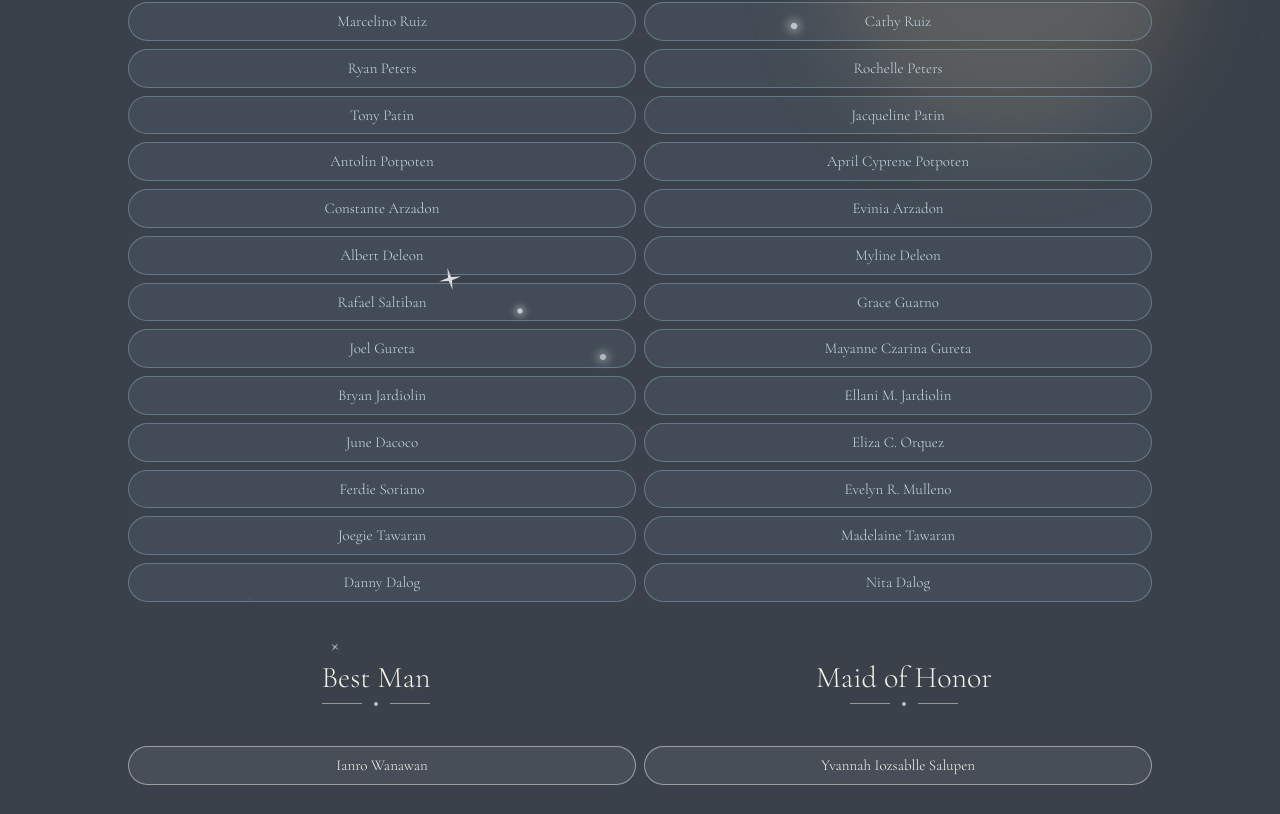
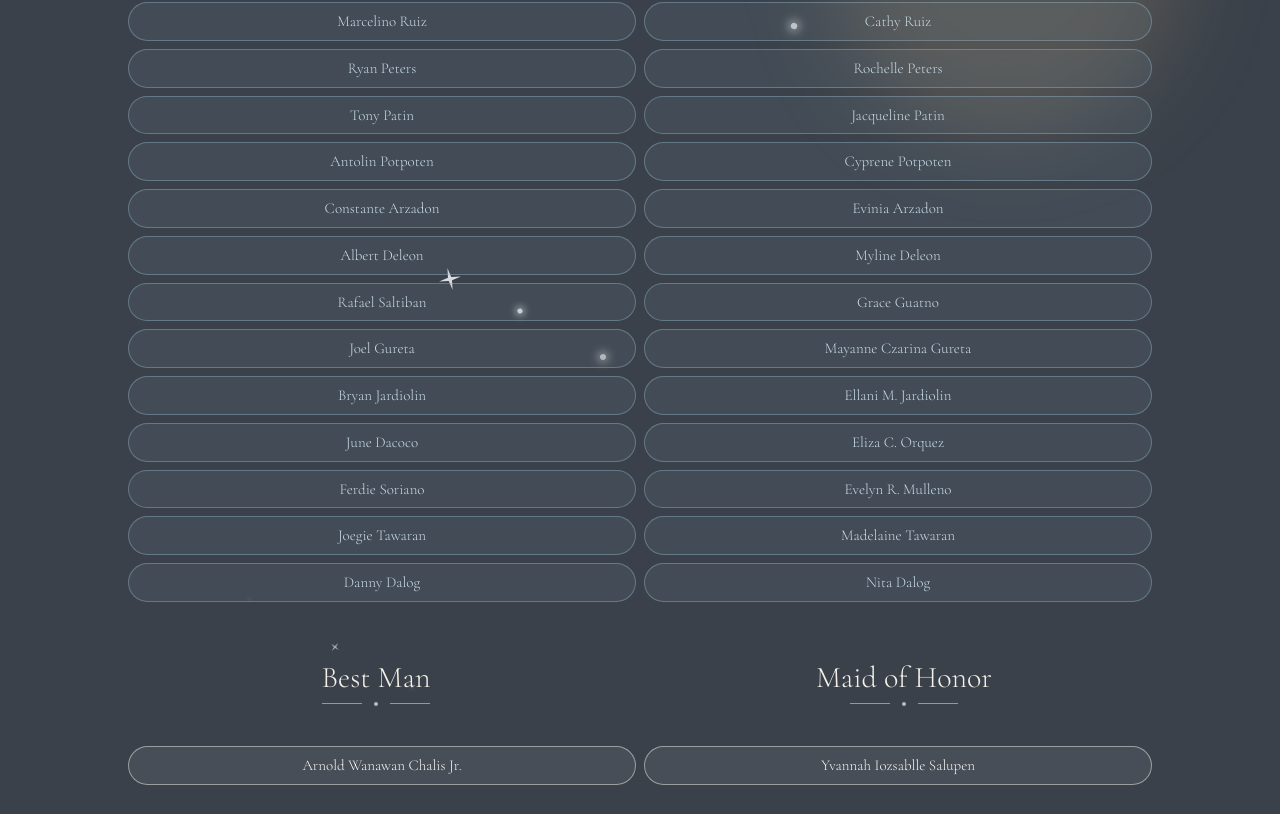
Before and after one commit to mikelojeda25/francheska-wedding-RSVP, a React (Vite) app: page / in a window 1280 px wide. Shown: the part 4306-5120 px from the top of the page. Built offline with nearby package versions, Linux system fonts and the light colour scheme; a web font is replaced by a local one.

Commit message:
feat: Edited Best man

```diff
--- a/src/components/Entourage.tsx
+++ b/src/components/Entourage.tsx
@@ -180,7 +180,7 @@ const groups: EntourageGroup[] = [
       { name: "Cathy Ruiz" },
       { name: "Rochelle Peters" },
       { name: "Jacqueline Patin" },
-      { name: "April Cyprene Potpoten" },
+      { name: "Cyprene Potpoten" },
       { name: "Evinia Arzadon" },
       { name: "Myline Deleon" },
       { name: "Grace Guatno" },
@@ -197,7 +197,7 @@ const groups: EntourageGroup[] = [
   },
   {
     title: "Best Man",
-    members: [{ name: "Ianro Wanawan" }],
+    members: [{ name: "Arnold Wanawan Chalis Jr." }],
     columns: 1,
     highlight: true,
     color: "pearl",
--- a/src/components/RSVPForm.tsx
+++ b/src/components/RSVPForm.tsx
@@ -213,7 +213,7 @@ export default function RSVPSection() {
             className="text-wedding-grey mt-2 tracking-wide text-sm md:text-base"
             style={{ fontFamily: '"Inter", sans-serif' }}
           >
-            Please confirm your attendance by May 30, 2026
+            Please confirm your attendance by May 31, 2026
           </p>
         </motion.div>
 
```
